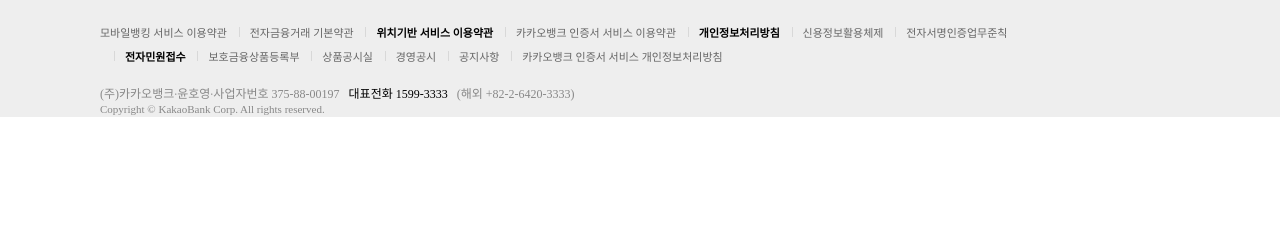
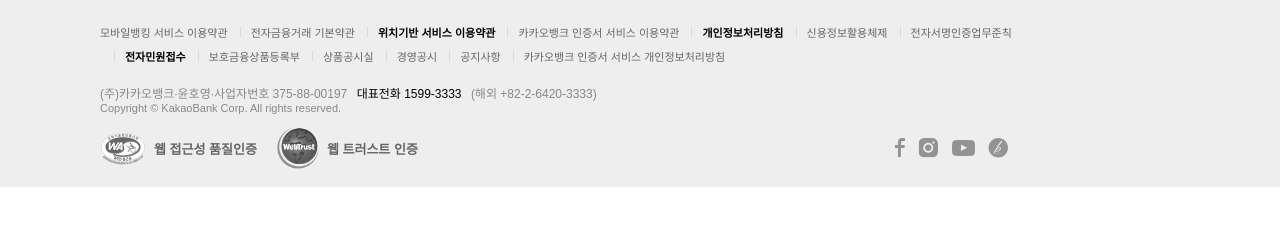
Before and after one commit to Sim-yuna/250610_kakao_bank, a plain HTML site: page sections/footer.html in a window 1280 px wide. Drawn offline with Linux system fonts and the light colour scheme.

Commit message:
푸터 step 3, box_3 완성

```diff
--- a/sections/footer.html
+++ b/sections/footer.html
@@ -38,10 +38,40 @@
                 <br>
                 <span class="info_copyright">Copyright © KakaoBank Corp. All rights reserved.</span>
             </div>
+
+            <div class="box_3 flex flex-ai-c">
+                <div class="license_01">
+                    <a href="#" class="flex flex-ai-c">
+                        <img src="../imgs/webaccessibility.png" alt="">
+                        <span>웹 접근성 품질인증</span>
+                    </a>
+                </div>
+                <div class="license_02">
+                    <a href="#" class="flex flex-ai-c">
+                        <img src="../imgs/web_trust_seal.png" alt="">
+                        <span>웹 트러스트 인증</span>
+                    </a>
+                </div>
+                <div class="flex-grow-1"></div>
+                <nav class="menu_box_2">
+                    <ul class="flex">
+                        <li><a href="#"><span class="block ico_sns ico_sns_facebook"></span></a></li>
+                        <li><a href="#"><span class="block ico_sns ico_sns_instagram"></span></a></li>
+                        <li><a href="#"><span class="block ico_sns ico_sns_youtube"></span></a></li>
+                        <li><a href="#"><span class="block ico_sns ico_sns_brunch"></span></a></li>
+                    </ul>
+                </nav>
+            </div>
         </div>
     </footer>
 
     <style>
+        /* 폰트 */
+        @font-face {
+            font-family: "KopubWorld Dotum", sans-serif;
+            src: url(../KOPUBWORLD_TTF/KoPubWorld_Dotum_Medium.ttf) format('ttf');
+        }
+
         /* 노말라이즈 */
         body,
         ul,
@@ -135,6 +165,7 @@
         /* footer 시작 */
         footer {
             background-color: #eee;
+            font-family: "KopubWorld Dotum", sans-serif;
         }
 
         footer .box_1 {
@@ -191,6 +222,74 @@
             margin-top: 6px;
             font-size: 11px;
         }
+
+        /* footer .box_3 시작 */
+        footer .box_3 {
+            padding: 12px 0 18px;
+            color: #666;
+        }
+
+        footer .box_3 .license_01 img {
+            width: 46px;
+        }
+
+        footer .box_3 .license_02 {
+            margin-left: 20px;
+        }
+
+        footer .box_3 .license_02 img {
+            width: 42px;
+        }
+
+        footer .box_3 .license_01 span,
+        footer .box_3 .license_02 span {
+            font-size: 13px;
+            margin-left: 8px;
+            font-weight: bold;
+        }
+
+        footer .box_3 .menu_box_2 > ul {
+            margin-right: 170px;
+        }
+
+        footer .box_3 .menu_box_2 > ul > li {
+            margin-left: 4px;
+        }
+
+        footer .box_3 .menu_box_2 > ul > li:nth-child(2) {
+            margin-right: 8px;
+        }
+
+        footer .box_3 .menu_box_2 > ul > li:nth-child(3) {
+            margin-right: 6px;
+        }
+
+        footer .box_3 .menu_box_2 > ul > li > a {
+            width: 24px;
+            height: 24px;
+            display: block;
+        }
+
+        footer .box_3 .menu_box_2 .ico_sns {
+            height: 100%;
+            background: url(../imgs/ico_sns.png);
+        }
+
+        footer .box_3 .menu_box_2 .ico_sns_facebook {
+            background-position: 0px -90px;
+        }
+
+        footer .box_3 .menu_box_2 .ico_sns_instagram {
+            background-position: -191px -138px;
+        }
+
+        footer .box_3 .menu_box_2 .ico_sns_youtube {
+            background-position: -90px -90px;
+        }
+
+        footer .box_3 .menu_box_2 .ico_sns_brunch {
+            background-position: -217px -138px;
+        }
         /* footer 끝 */
     </style>
 </body>
```
Also changed, not shown: 3 other files.
